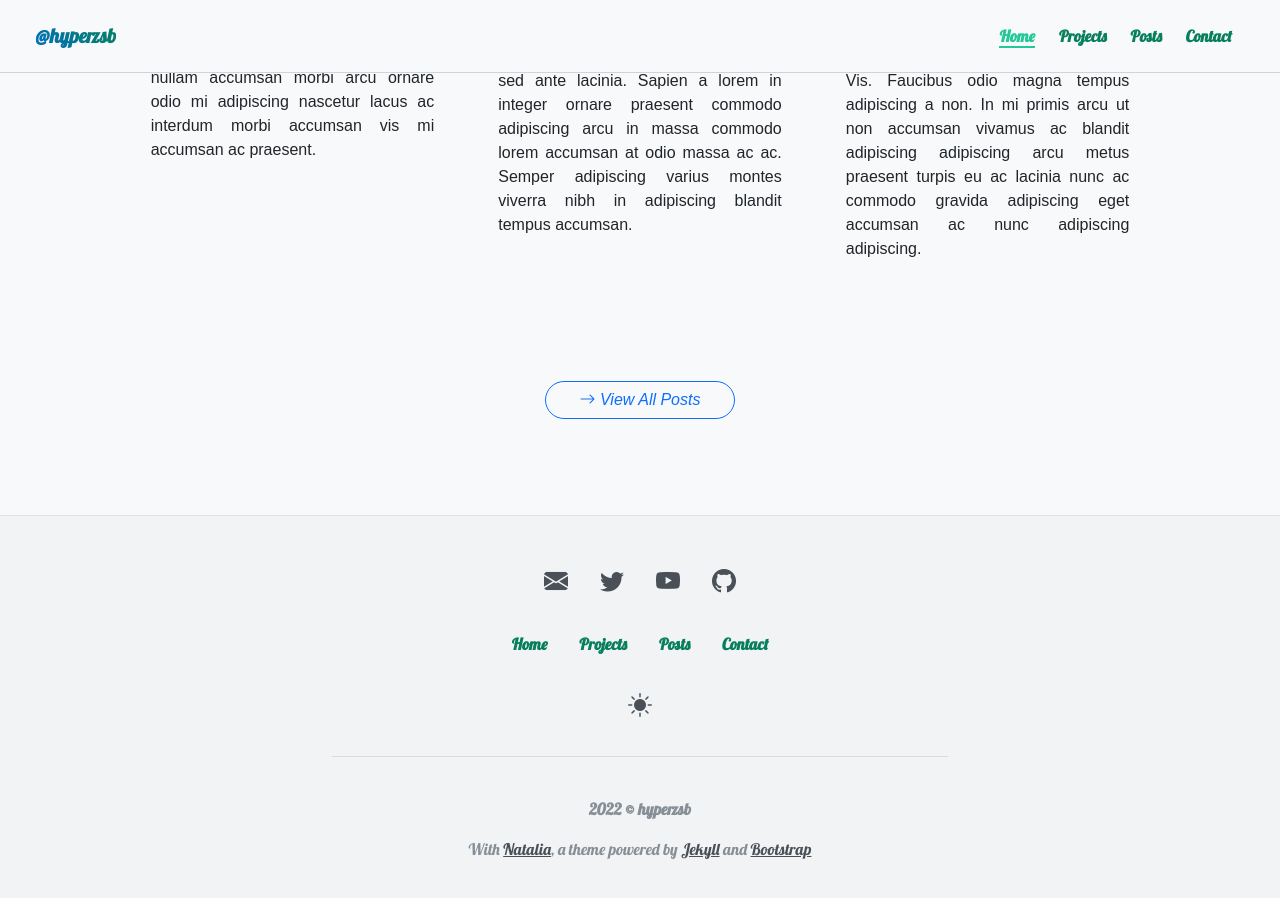
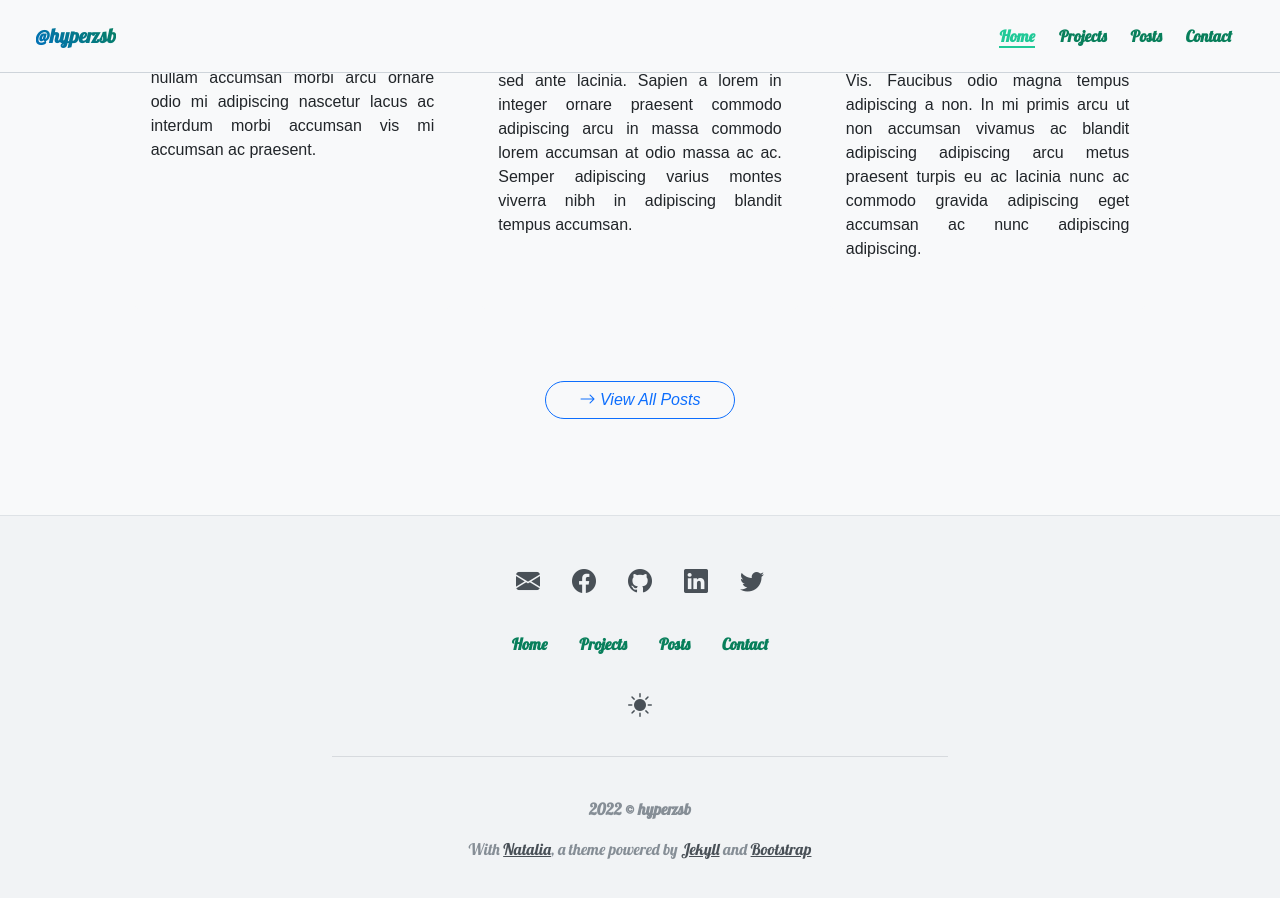
Before and after one commit to Hyperzsb/natalia-theme, a Jekyll site: the page built from _pages/home.html, in a window 1280 px wide and 900 px high, scrolled down 2195 px. Built offline with Jekyll 4.4.1, drawn with Linux system fonts in a browser that asks for light colours; comment, search, counter and statistics services are not loaded; a style sheet for code colours, icons or effects is not loaded.

Commit message:
feat(footer): add more social media options
Signed-off-by: Shaobo ZHANG <hyperzsb@qq.com>

```diff
--- a/_config.yaml
+++ b/_config.yaml
@@ -10,13 +10,24 @@ introduction:
   sub: I am a free developer 👨‍💻 (also still a student 👨‍🎓) from China 🇨🇳. I have great interests in Web Fullstack, Blockchain, Web 3, DevOps, and other state-of-the-art technologies 🛠.
 # Your social media details displaying on the footer (if not applicable, leave it blank)
 socialMedia:
+  # Your email address, e.g. <host name>@<domain name>
   email: hyperzsb@qq.com
-  facebook:
+  # Your facebook id, e.g. <userid>
+  facebook: hyperzsb
+  # Your GitHub id, e.g. <userid>
   github: Hyperzsb
+  # Your Instagram id, e.g. <userid>
   instagram:
+  # Your Linkedin user identifier, e.g. <firstname>-<lastname>-<integer identifier>
+  linkedin: shaobo-zhang-584716252
+  # Your stackoverflow user identifier, e.g. <integer identifier>/<username>
+  stackoverflow:
+  # Your Twitter id, e.g. <userid>
   twitter: hyperzsb
+  # Your WhatsApp phone number; e.g. if your phone number is +1 123 456, just put 1123456 here
+  whatsapp:
   # Please use your channel ID instead of your username
-  youtube: UCpFjl9dlLOTEa99rKV7trrQ
+  youtube:
 # Copyright details displaying on the footer
 copyright: 2022 © hyperzsb
 
--- a/_includes/footer.html
+++ b/_includes/footer.html
@@ -8,16 +8,16 @@
                     <i class="bi bi-envelope-fill"></i>
                 </a>
                 {% endif %}
-                {% if site.socialMedia.twitter %}
-                <a class="gray-icon-color p-3 fs-4" rel="noopener" target="_blank"
-                   href="https://twitter.com/{{ site.socialMedia.twitter }}">
-                    <i class="bi bi-twitter"></i>
-                </a>
-                {% endif %}
                 {% if site.socialMedia.facebook %}
                 <a class="gray-icon-color p-3 fs-4" rel="noopener" target="_blank"
                    href="https://facebook.com/{{ site.socialMedia.facebook }}">
                     <i class="bi bi-facebook"></i>
+                </a>
+                {% endif %}
+                {% if site.socialMedia.github %}
+                <a class="gray-icon-color p-3 fs-4" rel="noopener" target="_blank"
+                   href="https://github.com/{{ site.socialMedia.github }}">
+                    <i class="bi bi-github"></i>
                 </a>
                 {% endif %}
                 {% if site.socialMedia.instagram %}
@@ -26,16 +26,34 @@
                     <i class="bi bi-instagram"></i>
                 </a>
                 {% endif %}
+                {% if site.socialMedia.linkedin %}
+                <a class="gray-icon-color p-3 fs-4" rel="noopener" target="_blank"
+                   href="https://www.linkedin.com/in/{{ site.socialMedia.linkedin }}">
+                    <i class="bi bi-linkedin"></i>
+                </a>
+                {% endif %}
+                {% if site.socialMedia.stackoverflow %}
+                <a class="gray-icon-color p-3 fs-4" rel="noopener" target="_blank"
+                   href="https://stackoverflow.com/users/{{ site.socialMedia.stackoverflow }}">
+                    <i class="bi bi-stack-overflow"></i>
+                </a>
+                {% endif %}
+                {% if site.socialMedia.twitter %}
+                <a class="gray-icon-color p-3 fs-4" rel="noopener" target="_blank"
+                   href="https://twitter.com/{{ site.socialMedia.twitter }}">
+                    <i class="bi bi-twitter"></i>
+                </a>
+                {% endif %}
+                {% if site.socialMedia.whatsapp %}
+                <a class="gray-icon-color p-3 fs-4" rel="noopener" target="_blank"
+                   href="https://wa.me/{{ site.socialMedia.whatsapp }}">
+                    <i class="bi bi-whatsapp"></i>
+                </a>
+                {% endif %}
                 {% if site.socialMedia.youtube %}
                 <a class="gray-icon-color p-3 fs-4" rel="noopener" target="_blank"
                    href="https://youtube.com/channel/{{ site.socialMedia.youtube }}">
                     <i class="bi bi-youtube"></i>
-                </a>
-                {% endif %}
-                {% if site.socialMedia.github %}
-                <a class="gray-icon-color p-3 fs-4" rel="noopener" target="_blank"
-                   href="https://github.com/{{ site.socialMedia.github }}">
-                    <i class="bi bi-github"></i>
                 </a>
                 {% endif %}
             </div>
```
